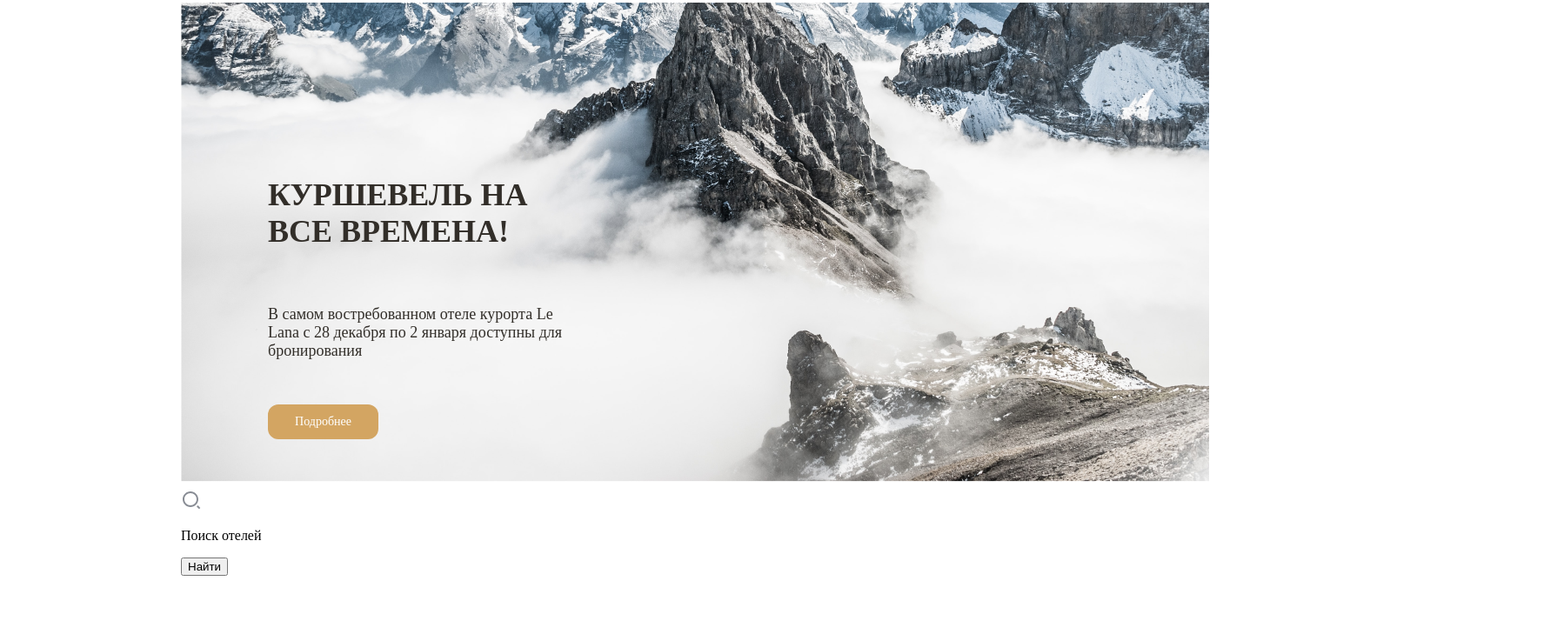
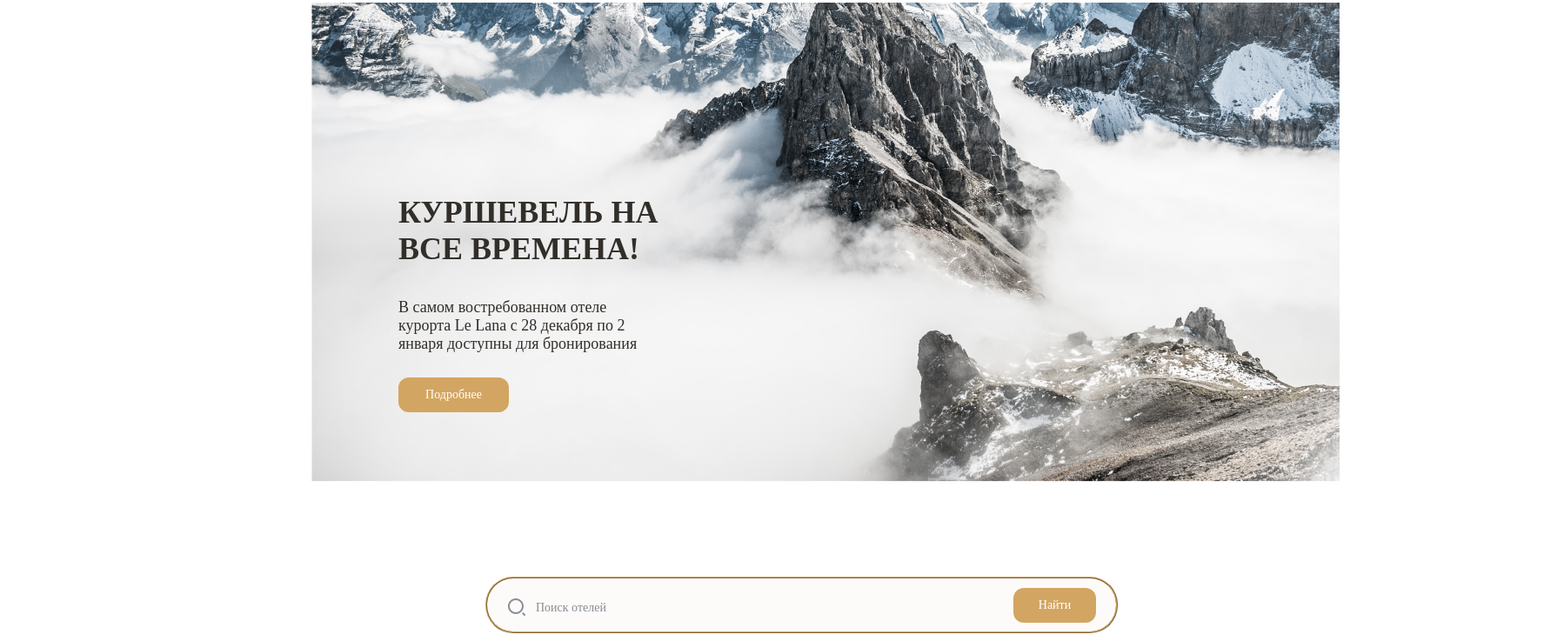
Before and after one commit to umarovl7/travel, a plain HTML site: page index.html in a window 1280 px wide. Shown: the part 154-891 px from the top of the page at 87% size, 1798 px wide, since content can reach past the window. Before the commit the page ends 824 px from the top, so only its background shows below. Drawn offline with Linux system fonts and the light colour scheme.

Commit message:
first committ

```diff
--- a/index.html
+++ b/index.html
@@ -33,21 +33,23 @@
 
             <div class="all">
                 <div class="irasm">
-                    <h3>КУРШЕВЕЛЬ
-                        НА ВСЕ ВРЕМЕНА!</h3>
-                    <p>В самом востребованном отеле курорта Le Lana с 28 декабря по 2 января доступны для бронирования
+                    <h3  class="temporary">
+                        КУРШЕВЕЛЬ НА ВСЕ ВРЕМЕНА!</h3>
+                    <p class="Lana">
+                        В самом востребованном отеле курорта Le Lana с 28 декабря по 2 января доступны для бронирования
                     </p>
                 <button class="irasmbtn">Подробнее</button>
                 </div>
 
-                <div class="isearch">
-                     <img src="Group (1).svg" alt="grr">
-                     <p>Поиск отелей</p>
-                    <button>Найти</button>
+                <button class="isearch">
+                    <img src="Group (1).svg" alt="grr" class="imggroup">
+                    <p class="search" >Поиск отелей</p>
+                   <button class="put"> Найти</button>
 
-                </div>
+                </button>
             </div>
         </div>
     </section>
+
 </body>
 </html>
--- a/style.css
+++ b/style.css
@@ -7,7 +7,7 @@
 }
 .container{
     width: 1440px;
-    margin-left: 200px;
+    margin-left: 350px;
 }
 .travelnav{
     margin-top: 50px;
@@ -46,24 +46,22 @@
     box-shadow: black;
     width: 1182px;
     height: 560px;
-    h3{
+}
+.temporary{
     font-family: "Bitter";
     font-size: 36px;
     color: rgba(50, 46, 41, 1);
-        width: 334px;
-        height: 112px;
-        padding-top: 200px;
+    width: 299px;
+    padding-top: 220px;
     margin-left: 100px;
 }
-    p{
+.Lana{
     font-family: "Bitter";
       font-size: 18px;
       color: rgba(50, 46, 41, 1);
-      width: 341px;
-      height: 96px;
+      width: 300px;
       margin-left: 100px;
-      padding-top:  -50px;
-    }
+      padding-top:  -100px;
 }
 .irasmbtn{
     background-color: rgba(211, 165, 98, 1);
@@ -75,4 +73,42 @@
     font-size: 14px;
     color: rgba(255, 255, 255, 1);
     margin-left: 100px;
+    margin-top: 10px;
 }
+.isearch{
+    background-color: rgba(253, 251, 249, 1);
+    width: 727px;
+    height: 65px;
+    border-radius: 32px;
+    border-color: #D3A562;
+    border-style: ridge;
+    margin-left: 200px;
+    margin-top: 100px;
+}
+.imggroup{
+    position: absolute;
+    margin-top: -10px;
+    margin-left: -340px;
+
+}
+.search{
+    font-family: "Bitter";
+    font-size: 14px;
+    color: rgba(136, 140, 148, 1);
+    position: absolute;
+    margin-top: -5px;
+    margin-left: 50px;
+}
+.put{
+    background-color: rgba(211, 165, 98, 1);
+    border-radius: 12px;
+    border: none;
+    width: 95px;
+    height: 40px;
+    font-family: "Bitter";
+    font-size: 14px;
+    color: rgba(255, 255, 255, 1);
+    position: absolute;
+    margin-left: -120px;
+    margin-top: 113px;
+}
```
Lines whose indentation alone changed are shown as unchanged.
